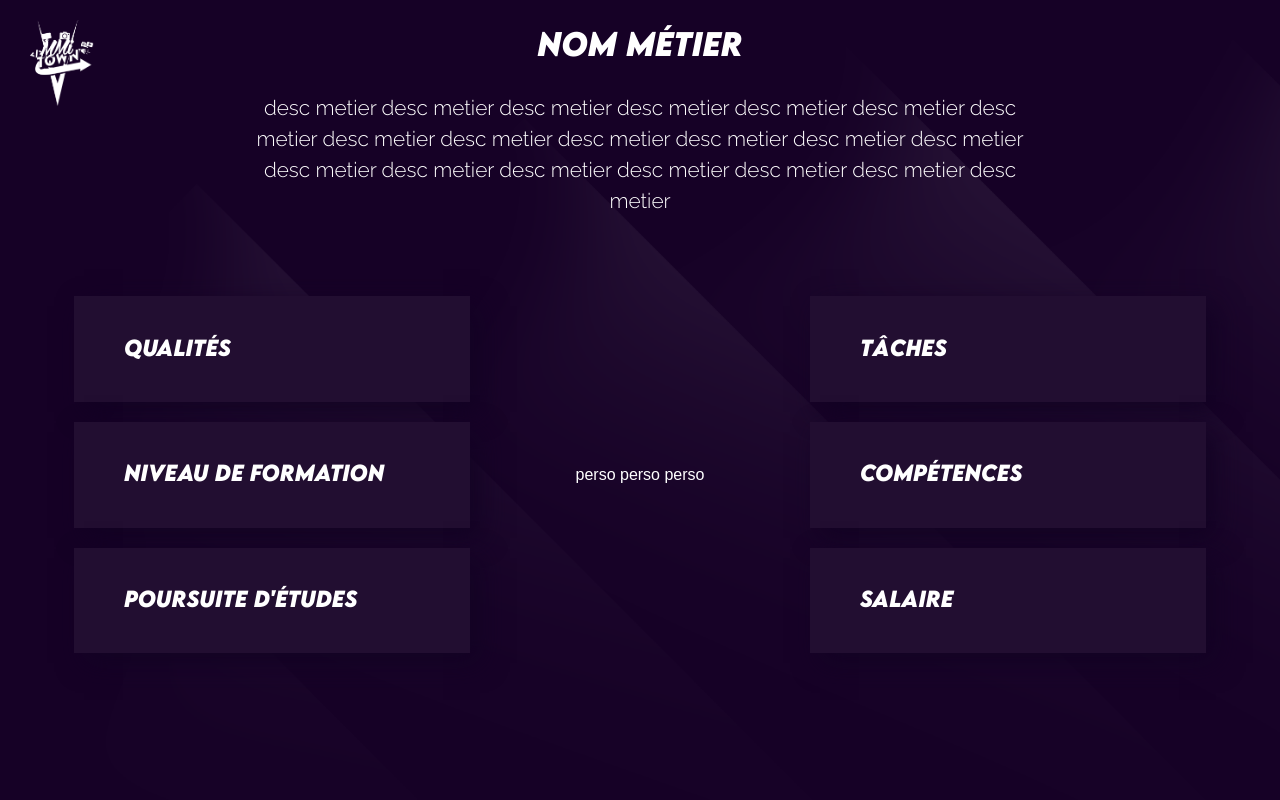
After one commit to Yohan-gyt/MMI-Town, a PHP site: page /metier.html in a window 1280 px wide. The commit adds this page. Run offline with PHP 8.4, Linux system fonts and the light colour scheme; some libraries are stand-ins or nearby versions; some web fonts are replaced.

Commit message:
ajout page metier

```diff
--- a/css/styles.css
+++ b/css/styles.css
@@ -657,6 +657,75 @@ textarea {
 	font-size: 2rem;
 }
 
+/* FICHES MÉTIER */
+.metier {
+	background-image: url("../img/mmi-bg.png");
+	background-size: cover;
+}
+
+.texte_metier {
+	display: flex;
+	flex-direction: column;
+	align-items: center;
+	justify-content: center;
+	text-align: center;
+}
+
+.fiche {
+	display: grid;
+	grid-template-columns: 5vw 32.5vw 25vw 32.5vw 5vw;
+	grid-template-rows: repeat(3, auto);
+}
+
+.qualite {
+	grid-column: 2/3;
+	grid-row: 1;
+}
+
+.niveau {
+	grid-column: 2/3;
+	grid-row: 2;
+}
+.etudes {
+	grid-column: 2/3;
+	grid-row: 3;
+}
+
+.perso {
+	grid-column: 3/4;
+	grid-row: 1/4;
+	display: flex;
+	align-items: center;
+	justify-content: center;
+}
+
+.taches {
+	grid-column: 4/5;
+	grid-row: 1;
+}
+
+.comp {
+	grid-column: 4/5;
+	grid-row: 2;
+}
+.salaire {
+	grid-column: 4/5;
+	grid-row: 3;
+}
+
+.part {
+	background: #220e31;
+	box-shadow: 10px 10px 25px rgb(19, 3, 36);
+	padding: 20px 50px 20px 50px;
+	margin: 10px;
+}
+
+.fiche h2 {
+	font-family: "lemon milk";
+	font-size: 1.3rem;
+	font-style: italic;
+}
+
 ::selection {
 	color: white;
 	background-color: rgb(197, 165, 218);
--- /dev/null
+++ b/metier.html
@@ -0,0 +1,64 @@
+<!DOCTYPE html>
+<html lang="fr" dir="ltr" id="accueil">
+
+<head>
+    <meta charset="UTF-8">
+    <meta name="viewport" content="width=device-width, initial-scale=1.0">
+    <title>MMI Town</title>
+    <link rel="stylesheet" href="https://cdnjs.cloudflare.com/ajax/libs/fullPage.js/3.0.8/fullpage.min.css"
+        integrity="sha256-+dIh4jG2jQTHZwW81yUo8h6tzXWcNumyNL5XPZbwp1E=" crossorigin="anonymous" />
+    <link rel="stylesheet" href="css/styles.css">
+    <link rel="icon" href="img/logo-blanc.png">
+    <script type="text/javascript" src="js/parallax.js"></script>
+    <script src="https://code.jquery.com/jquery-3.4.1.min.js"
+        integrity="sha256-CSXorXvZcTkaix6Yvo6HppcZGetbYMGWSFlBw8HfCJo=" crossorigin="anonymous"></script>
+</head>
+
+<body>
+    <div class="section">
+        <nav class="fixed">
+            <a href="index.php" class="nav-link">
+                <img src="img/logo-blanc.png" alt="ACCUEIL">
+            </a>
+        </nav>
+    </div>
+    <section class="metier">
+        <div class="texte_metier">
+            <h1>NOM MÉTIER</h1>
+            <p>
+                desc metier desc metier desc metier desc metier desc metier desc metier desc metier desc
+                metier desc metier desc metier desc metier desc metier desc metier desc metier desc metier
+                desc metier desc metier desc metier desc metier desc metier
+            </p>
+        </div>
+        <div class="fiche">
+            <div class="part qualite">
+                <h2>QUALITÉS</h2>
+            </div>
+            <div class="part niveau">
+                <h2>NIVEAU DE FORMATION</h2>
+            </div>
+            <div class="part etudes">
+                <h2>POURSUITE D'ÉTUDES</h2>
+            </div>
+
+            <div class="perso">
+                <div class="content_perso">
+                    perso perso perso
+                </div>
+            </div>
+
+            <div class="part taches">
+                <h2>TÂCHES</h2>
+            </div>
+            <div class="part comp">
+                <h2>COMPÉTENCES</h2>
+            </div>
+            <div class="part salaire">
+                <h2>SALAIRE</h2>
+            </div>
+        </div>
+    </section>
+</body>
+
+</html>
```
